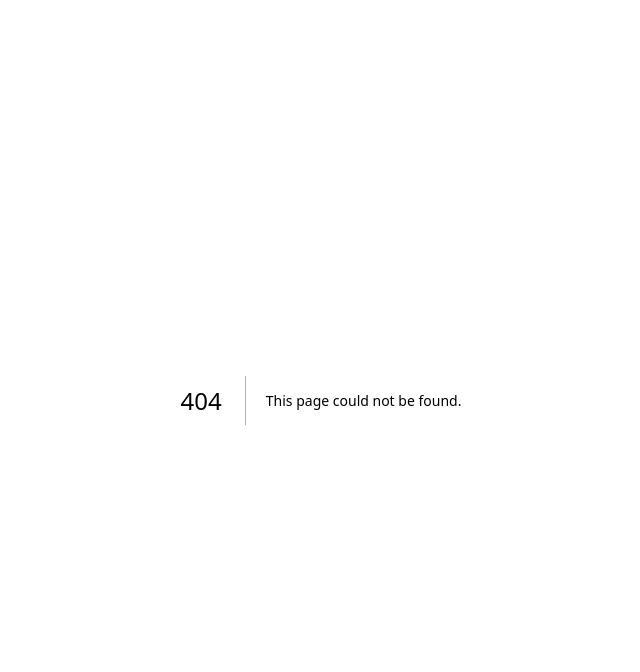
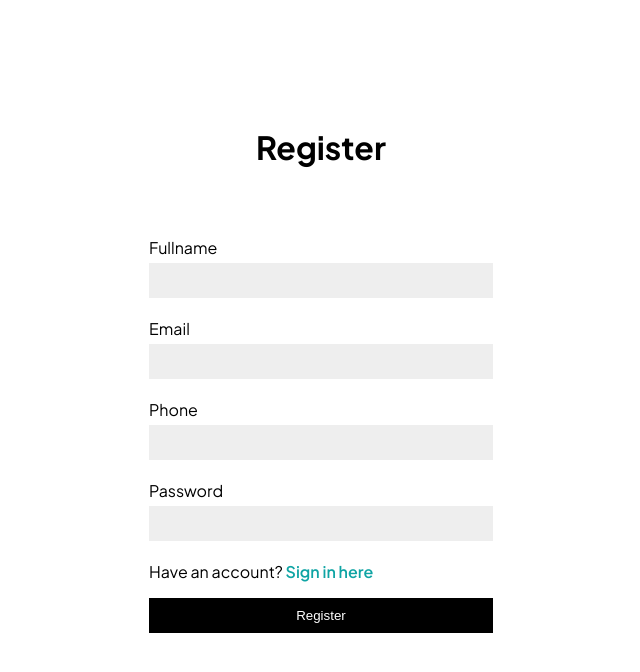
Before and after one commit to sincanmaulanaa/tuku-online, a Next.js app: page /auth/register in a window 1280 px wide. Before the commit this address had no page. Shown: the top 672 px of the page, without its empty margins (319-959 px from the left). Built offline with nearby package versions, Linux system fonts and the light colour scheme.

Commit message:
feat: register

```diff
--- a/package.json
+++ b/package.json
@@ -9,13 +9,17 @@
     "lint": "next lint"
   },
   "dependencies": {
+    "bcrypt": "^5.1.1",
+    "firebase": "^10.7.2",
     "next": "14.1.0",
     "react": "^18",
-    "react-dom": "^18"
+    "react-dom": "^18",
+    "sass": "^1.70.0"
   },
   "devDependencies": {
     "@testing-library/jest-dom": "^6.2.0",
     "@testing-library/react": "^14.1.2",
+    "@types/bcrypt": "^5.0.2",
     "@types/node": "^20",
     "@types/react": "^18",
     "@types/react-dom": "^18",
--- /dev/null
+++ b/src/components/views/auth/Register/Register.module.scss
@@ -0,0 +1,49 @@
+.register {
+  display: flex;
+  justify-content: center;
+  align-items: center;
+  flex-direction: column;
+  height: 100vh;
+  width: 100vw;
+  &__error {
+    color: #fd3131;
+    margin: 14px 0;
+  }
+  &__title {
+    font-size: 32px;
+    margin-bottom: 10px;
+  }
+  &__form {
+    width: 30%;
+    padding: 20px;
+    border-radius: 10px;
+    box-shadow: 0 5px 35 px 2px rgba(181, 181, 181, 0.5);
+    margin: 20px 0;
+    &__item {
+      display: flex;
+      flex-direction: column;
+      margin: 20px 0;
+      &__input {
+        padding: 10px;
+        background-color: #eee;
+        margin-top: 5px;
+        border: none;
+        outline: none;
+      }
+    }
+    &__link {
+      a {
+        color: #0fa4a4;
+        font-weight: 600;
+      }
+    }
+    &__button {
+      background-color: #000;
+      color: #fff;
+      width: 100%;
+      margin-top: 16px;
+      padding: 10px;
+      border: none;
+    }
+  }
+}
--- /dev/null
+++ b/src/components/views/auth/Register/index.tsx
@@ -0,0 +1,94 @@
+import { useRouter } from "next/router";
+import styles from "./Register.module.scss";
+import Link from "next/link";
+import { FormEvent, useState } from "react";
+
+const RegisterView = () => {
+  const { push } = useRouter();
+  const [isLoading, setIsLoading] = useState(false);
+  const [error, setError] = useState("");
+
+  const handleSubmit = async (event: FormEvent<HTMLFormElement>) => {
+    event.preventDefault();
+    setIsLoading(true);
+    setError("");
+    const form = event.target as HTMLFormElement;
+    const data = {
+      fullname: form.fullname.value,
+      email: form.email.value,
+      phone: form.phone.value,
+      password: form.password.value,
+    };
+
+    const result = await fetch("/api/user/register", {
+      method: "POST",
+      headers: {
+        "Content-Type": "application/json",
+      },
+      body: JSON.stringify(data),
+    });
+
+    if (result.status === 200) {
+      form.reset();
+      push("/auth/login");
+      setIsLoading(false);
+    } else {
+      setIsLoading(false);
+      setError("Email is already registered");
+    }
+  };
+  return (
+    <div className={styles.register}>
+      <h1 className={styles.register__title}>Register</h1>
+      <div className={styles.register__form}>
+        <form onSubmit={handleSubmit}>
+          <div className={styles.register__form__item}>
+            <label htmlFor="fullname">Fullname</label>
+            <input
+              type="text"
+              id="fullname"
+              name="fullname"
+              className={styles.register__form__item__input}
+            />
+          </div>
+          <div className={styles.register__form__item}>
+            <label htmlFor="email">Email</label>
+            <input
+              type="email"
+              id="email"
+              name="email"
+              className={styles.register__form__item__input}
+            />
+          </div>
+          <div className={styles.register__form__item}>
+            <label htmlFor="phone">Phone</label>
+            <input
+              type="text"
+              id="phone"
+              name="phone"
+              className={styles.register__form__item__input}
+            />
+          </div>
+          <div className={styles.register__form__item}>
+            <label htmlFor="password">Password</label>
+            <input
+              type="text"
+              id="password"
+              name="password"
+              className={styles.register__form__item__input}
+            />
+          </div>
+          <p className={styles.register__form__link}>
+            Have an account? <Link href={"/auth/login"}>Sign in here</Link>
+          </p>
+          <button type="submit" className={styles.register__form__button}>
+            {isLoading ? "Loading..." : "Register"}
+          </button>
+        </form>
+        {error && <p className={styles.register__error}>{error}</p>}
+      </div>
+    </div>
+  );
+};
+
+export default RegisterView;
--- /dev/null
+++ b/src/lib/firebase/init.ts
@@ -0,0 +1,18 @@
+// Import the functions you need from the SDKs you need
+import { initializeApp } from "firebase/app";
+// TODO: Add SDKs for Firebase products that you want to use
+// https://firebase.google.com/docs/web/setup#available-libraries
+
+// Your web app's Firebase configuration
+const firebaseConfig = {
+  apiKey: process.env.FIREBASE_API_KEY,
+  authDomain: process.env.FIREBASE_AUTH_DOMAIN,
+  projectId: process.env.FIREBASE_PROJECT_ID,
+  storageBucket: process.env.FIREBASE_STORAGE_BUCKET,
+  messagingSenderId: process.env.FIREBASE_MESSAGING_SENDER_ID,
+  appId: process.env.APP_ID,
+};
+
+// Initialize Firebase
+const app = initializeApp(firebaseConfig);
+export default app;
--- /dev/null
+++ b/src/lib/firebase/service.ts
@@ -0,0 +1,65 @@
+import {
+  addDoc,
+  collection,
+  doc,
+  getDoc,
+  getDocs,
+  getFirestore,
+  query,
+  where,
+} from "firebase/firestore";
+import app from "./init";
+import bcrypt from "bcrypt";
+
+const firestore = getFirestore(app);
+
+export async function retreiveData(collectionName: string) {
+  const snapshot = await getDocs(collection(firestore, collectionName));
+  const data = snapshot.docs.map((doc) => ({ id: doc.id, ...doc.data() }));
+
+  return data;
+}
+
+export async function retreiveDataById(collectionName: string, id: string) {
+  const snapshot = await getDoc(doc(firestore, collectionName, id));
+  const data = snapshot.data;
+
+  return data;
+}
+
+export async function signUp(
+  userData: {
+    email: string;
+    fullname: string;
+    phone: string;
+    password: string;
+    role?: string;
+  },
+  callback: Function
+) {
+  const q = query(
+    collection(firestore, "users"),
+    where("email", "==", userData.email)
+  );
+
+  const snapshot = await getDocs(q);
+  const data = snapshot.docs.map((doc) => ({ id: doc.id, ...doc.data }));
+
+  if (data.length > 0) {
+    callback(false);
+  } else {
+    if (!userData.role) {
+      userData.role = "member";
+    }
+
+    userData.password = await bcrypt.hash(userData.password, 10);
+    await addDoc(collection(firestore, "users"), userData)
+      .then(() => {
+        callback(true);
+      })
+      .catch((error) => {
+        callback(false);
+        console.log(error);
+      });
+  }
+}
--- a/src/pages/_app.tsx
+++ b/src/pages/_app.tsx
@@ -1,6 +1,16 @@
 import "@/styles/globals.css";
 import type { AppProps } from "next/app";
+import { Plus_Jakarta_Sans } from "next/font/google";
+
+const plus_jakarta_sans = Plus_Jakarta_Sans({
+  subsets: ["latin"],
+  weight: ["200", "300", "400", "500", "600", "700", "800"],
+});
 
 export default function App({ Component, pageProps }: AppProps) {
-  return <Component {...pageProps} />;
+  return (
+    <div className={plus_jakarta_sans.className}>
+      <Component {...pageProps} />
+    </div>
+  );
 }
--- /dev/null
+++ b/src/pages/api/user/register.ts
@@ -0,0 +1,31 @@
+import type { NextApiRequest, NextApiResponse } from "next";
+import { signUp } from "@/lib/firebase/service";
+
+export default async function handler(
+  req: NextApiRequest,
+  res: NextApiResponse
+) {
+  if (req.method === "POST") {
+    await signUp(req.body, (status: boolean) => {
+      if (status) {
+        res.status(200).json({
+          status: true,
+          statusCode: 200,
+          message: "success",
+        });
+      } else {
+        res.status(400).json({
+          status: false,
+          statusCode: 400,
+          message: "failed",
+        });
+      }
+    });
+  } else {
+    res.status(405).json({
+      status: false,
+      statusCode: 405,
+      message: "Method not allowed",
+    });
+  }
+}
--- /dev/null
+++ b/src/pages/auth/login.tsx
@@ -0,0 +1,5 @@
+const Login = () => {
+  return <div>Login Page</div>;
+};
+
+export default Login;
--- /dev/null
+++ b/src/pages/auth/register.tsx
@@ -0,0 +1,10 @@
+import RegisterView from "@/components/views/auth/Register";
+
+const Register = () => {
+  return (
+    <>
+      <RegisterView />
+    </>
+  );
+};
+export default Register;
--- a/src/styles/globals.css
+++ b/src/styles/globals.css
@@ -1,78 +1,3 @@
-:root {
-  --max-width: 1100px;
-  --border-radius: 12px;
-  --font-mono: ui-monospace, Menlo, Monaco, "Cascadia Mono", "Segoe UI Mono",
-    "Roboto Mono", "Oxygen Mono", "Ubuntu Monospace", "Source Code Pro",
-    "Fira Mono", "Droid Sans Mono", "Courier New", monospace;
-
-  --foreground-rgb: 0, 0, 0;
-  --background-start-rgb: 214, 219, 220;
-  --background-end-rgb: 255, 255, 255;
-
-  --primary-glow: conic-gradient(
-    from 180deg at 50% 50%,
-    #16abff33 0deg,
-    #0885ff33 55deg,
-    #54d6ff33 120deg,
-    #0071ff33 160deg,
-    transparent 360deg
-  );
-  --secondary-glow: radial-gradient(
-    rgba(255, 255, 255, 1),
-    rgba(255, 255, 255, 0)
-  );
-
-  --tile-start-rgb: 239, 245, 249;
-  --tile-end-rgb: 228, 232, 233;
-  --tile-border: conic-gradient(
-    #00000080,
-    #00000040,
-    #00000030,
-    #00000020,
-    #00000010,
-    #00000010,
-    #00000080
-  );
-
-  --callout-rgb: 238, 240, 241;
-  --callout-border-rgb: 172, 175, 176;
-  --card-rgb: 180, 185, 188;
-  --card-border-rgb: 131, 134, 135;
-}
-
-@media (prefers-color-scheme: dark) {
-  :root {
-    --foreground-rgb: 255, 255, 255;
-    --background-start-rgb: 0, 0, 0;
-    --background-end-rgb: 0, 0, 0;
-
-    --primary-glow: radial-gradient(rgba(1, 65, 255, 0.4), rgba(1, 65, 255, 0));
-    --secondary-glow: linear-gradient(
-      to bottom right,
-      rgba(1, 65, 255, 0),
-      rgba(1, 65, 255, 0),
-      rgba(1, 65, 255, 0.3)
-    );
-
-    --tile-start-rgb: 2, 13, 46;
-    --tile-end-rgb: 2, 5, 19;
-    --tile-border: conic-gradient(
-      #ffffff80,
-      #ffffff40,
-      #ffffff30,
-      #ffffff20,
-      #ffffff10,
-      #ffffff10,
-      #ffffff80
-    );
-
-    --callout-rgb: 20, 20, 20;
-    --callout-border-rgb: 108, 108, 108;
-    --card-rgb: 100, 100, 100;
-    --card-border-rgb: 200, 200, 200;
-  }
-}
-
 * {
   box-sizing: border-box;
   padding: 0;
@@ -85,23 +10,7 @@
   overflow-x: hidden;
 }
 
-body {
-  color: rgb(var(--foreground-rgb));
-  background: linear-gradient(
-      to bottom,
-      transparent,
-      rgb(var(--background-end-rgb))
-    )
-    rgb(var(--background-start-rgb));
-}
-
 a {
   color: inherit;
   text-decoration: none;
 }
-
-@media (prefers-color-scheme: dark) {
-  html {
-    color-scheme: dark;
-  }
-}
```
Also changed, not shown: 1 other file (tests, documents, lock files or other folders).
